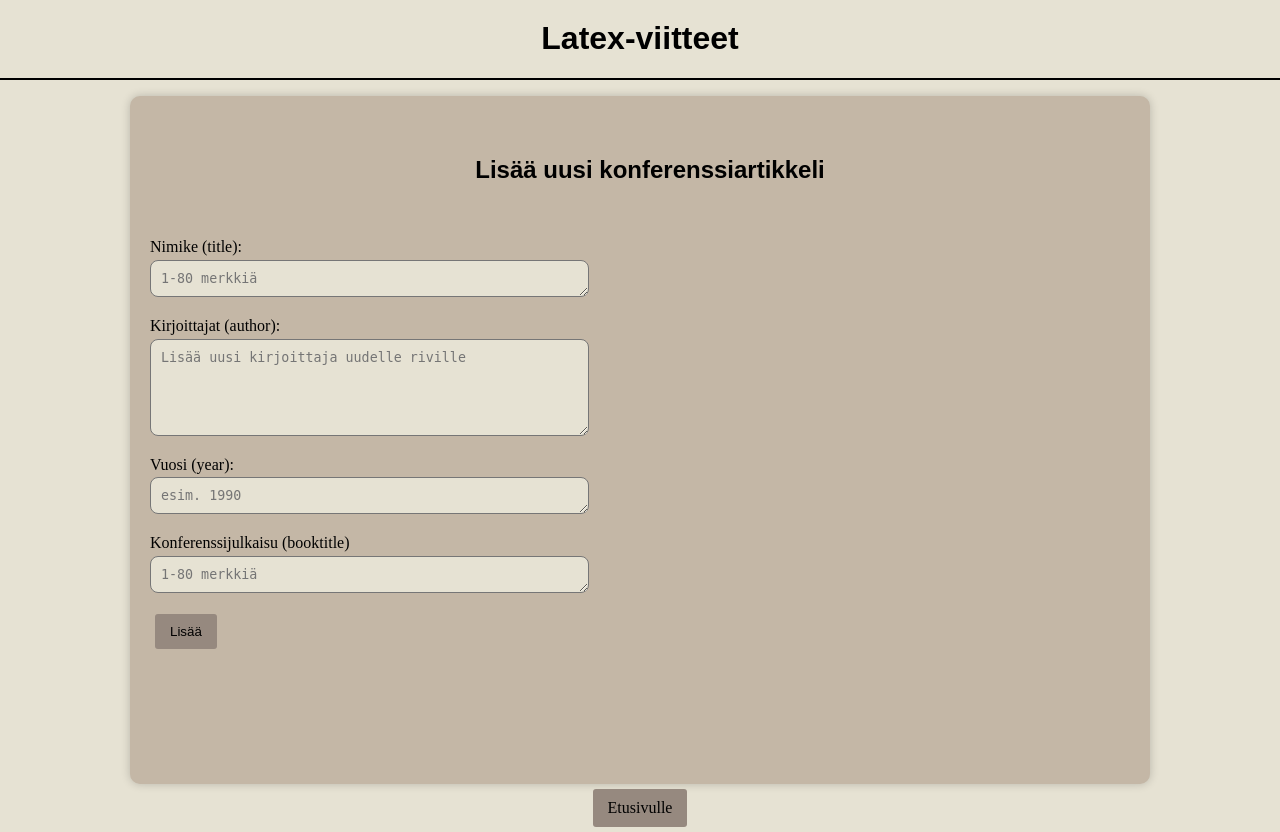
After one commit to tihvis/latex-viitteet, a Flask app: page /add_new_inproceedings in a window 1280 px wide. The commit adds this page. Run offline with Flask 3, Linux system fonts and the light colour scheme; some libraries are stand-ins or nearby versions.

Commit message:
Add inproceedings

```diff
--- a/src/flaskapp/app.py
+++ b/src/flaskapp/app.py
@@ -2,6 +2,7 @@ from os import getenv
 from flask import Flask
 from flask_sqlalchemy import SQLAlchemy
 from flaskapp.routes import (
+    AddInproceedingsView,
     DownloadView,
     IndexView,
     AddBookView,
@@ -47,7 +48,12 @@ app.add_url_rule(
         "add_new_article", citation_service, EntryValidator(), "add_new_article.html"
     ),
 )
-
+app.add_url_rule(
+    "/add_new_inproceedings",
+    view_func=AddInproceedingsView.as_view(
+        "add_new_inproceedings", citation_service, EntryValidator(), "add_new_inproceedings.html"
+    ),
+)
 app.add_url_rule(
     "/list",
     view_func=ListView.as_view("list", citation_service, "list.html"),
--- a/src/flaskapp/routes.py
+++ b/src/flaskapp/routes.py
@@ -45,6 +45,31 @@ class AddBookView(View):
         return render_template(
             "error.html",
             error="Kyseinen kirja on jo lisätty tietokantaan, \
+                voit hakea lisäämäsi viitteet etusivulta.",
+        )
+
+class AddInproceedingsView(View):
+    methods = ["GET", "POST"]
+
+    def __init__(self, citation_service, entry_validator, template) -> None:
+        self._citation_service = citation_service
+        self._template = template
+        self._validator = entry_validator
+
+    def dispatch_request(self):
+        if request.method == "GET":
+            return render_template(self._template)
+        msg_tuple = self._validator.validate_inproceedings(request.form)
+        print(request.form)
+        if not msg_tuple[0]:
+            return render_template("error.html", error=msg_tuple[1])
+        if self._citation_service.add_citation(request.form):
+            flash("Lisäys onnistui!")
+            return redirect("/")
+
+        return render_template(
+            "error.html",
+            error="Kyseinen konferenssiartikkeli on jo lisätty tietokantaan, \
                 voit hakea lisäämäsi viitteet etusivulta.",
         )
 
--- /dev/null
+++ b/src/flaskapp/templates/add_new_inproceedings.html
@@ -0,0 +1,30 @@
+<head>
+    <title>Lisää uusi konferenssiartikkeli</title>
+</head>
+{% extends "layout.html" %}
+{% block content %}
+<div class='container'>
+
+    <h2>Lisää uusi konferenssiartikkeli</h2>
+<form action="/add_new_inproceedings" method="POST" enctype="multipart/form-data">
+    <input type="hidden" id="type" name="type" value="inproceedings">
+    <p>
+    Nimike (title): <br>
+    <textarea placeholder="1-80 merkkiä" name="title" rows="1" cols="50"></textarea>
+    <p>
+    Kirjoittajat (author): <br>
+    <textarea placeholder="Lisää uusi kirjoittaja uudelle riville" name="author" rows="5" cols="50" maxlength="250"></textarea>
+    <p>
+    Vuosi (year): <br>
+    <textarea placeholder="esim. 1990" name="year" rows="1" cols="50"></textarea>
+    <p>
+    Konferenssijulkaisu (booktitle)<br>
+    <textarea placeholder="1-80 merkkiä" name="booktitle" rows="1" cols="50"></textarea>
+    <p>
+<!--    Avainsanat (keywords): <br>
+    <textarea placeholder="Lisää uusi avainsana uudelle riville" name="keywords" rows="5" cols="50" maxlength="250" ></textarea>
+    <p>-->
+    <input type="submit" value="Lisää">
+    <p>
+</div>
+{% endblock %}
--- a/src/flaskapp/templates/index.html
+++ b/src/flaskapp/templates/index.html
@@ -10,7 +10,7 @@
     <!-- <a href="/">Etusivu</a> -->
     <a href="/add_new_article">Lisää artikkeli</a>
     <a href="/add_new_book">Lisää kirja</a></li>
-    <!-- <a href="/">Lisää konf. artikkeli </a> -->
+    <a href="/add_new_inproceedings">Lisää konf. artikkeli </a>
     <a href="/list">Hae lisäämäsi viitteet</a>
   </div>
 </div>
--- a/src/flaskapp/templates/list.html
+++ b/src/flaskapp/templates/list.html
@@ -17,6 +17,9 @@
       {% if citation.journal %}
       <p>Lehti: {{ citation.journal }}</p>
       {% endif %}
+      {% if citation.booktitle %}
+      <p>Konferenssijulkaisu: {{ citation.booktitle }}</p>
+      {% endif %}
       {% if citation.volume %}
       <p>Vuosikerta: {{ citation.volume }}</p>
       {% endif %}
--- a/src/services/citation_service.py
+++ b/src/services/citation_service.py
@@ -11,6 +11,7 @@ class CitationService:
     def add_citation(self, data) -> None:
         """Lisää viitteen"""
         citation = CitationFactory.create(data)
+        print("HEY")
         return self._citation_repository.add_citation(citation)
 
     def list_citations(self) -> list:
```
Also changed, not shown: src/bibtex/bibtex_creator.py (+13 -1 lines), src/flaskapp/validator.py (+17 -0 lines), src/tests/test_validator_test.py (+7 -0 lines).
